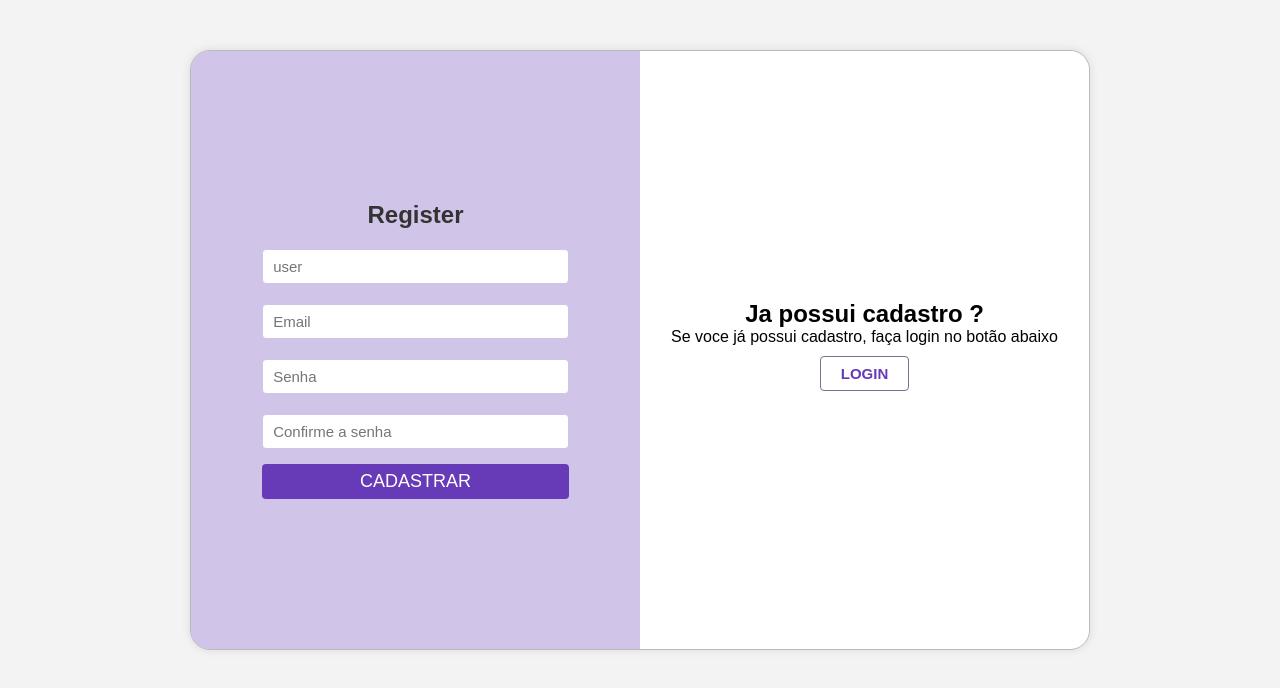
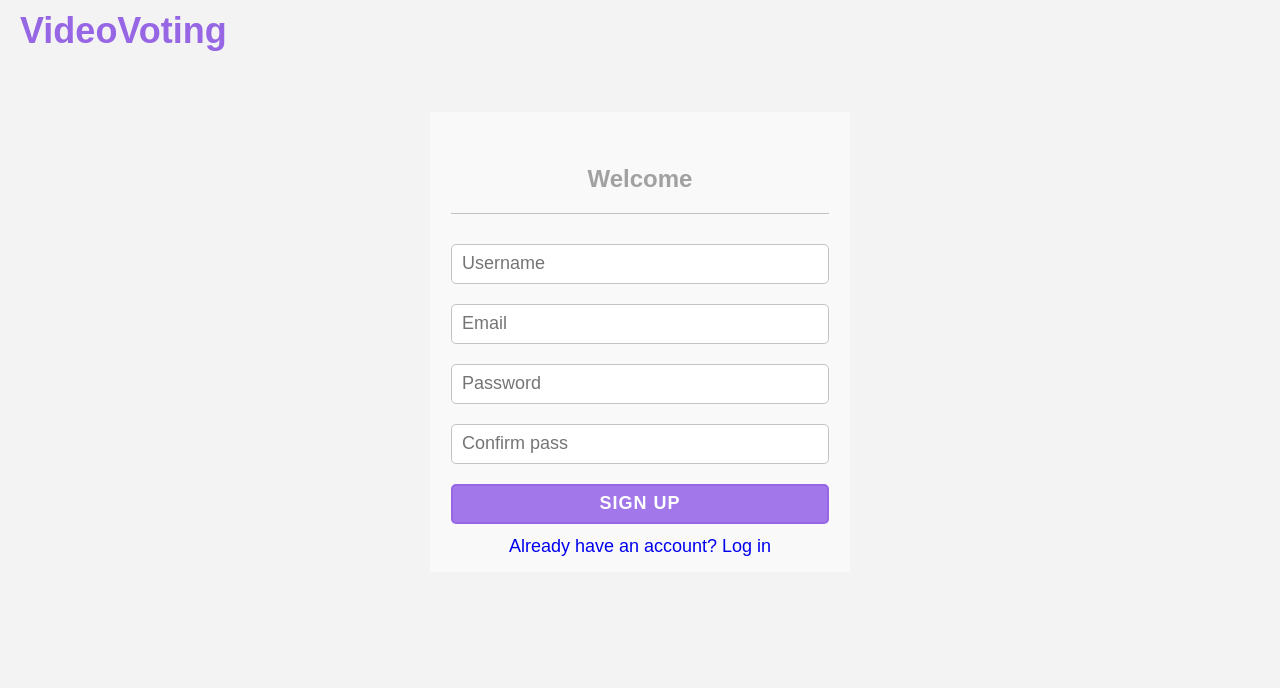
Before and after one commit to victorpiinheiro/VideoVoting, a React (Vite) app in the folder frontend/youtube/: page /register in a window 1280 px wide. Shown: the top 688 px of the page. Built offline with nearby package versions, Linux system fonts and the light colour scheme.

Commit message:
modificando pagina de register user (validações e mudanças no layout

```diff
--- a/frontend/youtube/src/pages/RegisterUser/index.jsx
+++ b/frontend/youtube/src/pages/RegisterUser/index.jsx
@@ -1,117 +1,137 @@
-import React, { useState } from 'react';
-import { useNavigate } from 'react-router-dom';
-import { Container } from './styled';
-import axios from '../../services/axios';
+import { useEffect, useState } from 'react';
+import { Link, useNavigate } from 'react-router-dom';
+import { ContainerLogin, FormLogin, Header } from './styled';
 import { toast } from 'react-toastify';
 
+import axios from '../../services/axios';
 
-export default function Register() {
-  const navigate = useNavigate()
-  const [formValues, setFormValues] = useState({
+
+export default function Login() {
+  const navigate = useNavigate();
+  const [errorsUsername, setErrors] = useState([]);
+  const [errorsPassword, setErrorsPassword] = useState([]);
+  const [formValue, setFormValue] = useState({
     username: '',
     email: '',
     password: '',
     confirmPass: '',
-  })
+  });
+
+
+
+  const handleSubmit = async (e) => {
+    e.preventDefault();
+    if (errorsUsername.length > 0 || errorsPassword.length > 0) {
+      return toast.info('Dados invalidos')
+    }
+    const data = {
+      username: formValue.username,
+      email: formValue.email,
+      password: formValue.password,
+    }
+
+    try {
+      await axios.post('/register', data);
+      toast.success('Usuario cadastrado com sucesso')
+      navigate('/')
+    } catch (err) {
+      toast.error(err.response)
+    }
+  }
+
+  const validaUsername = (username) => {
+    const caracteresProibidos = '+-*/,.:;/?!@#$%¨`´&()-^}{][~_';
+    if (caracteresProibidos.indexOf(username[0]) !== -1 || caracteresProibidos.indexOf(username[username.length - 1]) !== -1) {
+      setErrors(['Caracteres especiais são proibidos no inicio/final do username'])
+    } else {
+      setErrors([]);
+    }
+    return username.trim()
+
+  }
+
+  const ValidaPassword = (password, confirmPass) => {
+    if (confirmPass !== password) {
+      setErrorsPassword(['As senhas nao conhecidem']);
+    } else {
+      setErrorsPassword([])
+    }
+
+  }
 
   const handleChange = (e) => {
     const { name, value } = e.target;
-    setFormValues( {
-    ...formValues,
-    [name]: value,
-  })
+
+    if (name === 'username') {
+      validaUsername(value.trim())
     }
 
-const handleSubmit = async (e) => {
-  e.preventDefault();
-
-  if (formValues.password.length < 6 || formValues.password.length > 20) {
-    return toast.error('A senha deve ter entre 6 e 20 caracteres')
-  }
-  if (formValues.password !== formValues.confirmPass){
-    return toast.error('As senhas devem ser a mesma')
+    if (name === 'confirmPass') {
+      ValidaPassword(formValue.password, value.trim())
     }
 
-  try {
-     const userRegister = await axios.post('/register', {
-        username: formValues.username,
-        email: formValues.email,
-        password: formValues.password
-       });
-
-      const createToken = await axios.post('/token', {
-       email: formValues.email,
-       password: formValues.password
-      } )
 
 
-      const {token} = createToken.data;
-
-      localStorage.setItem('token', token);
-      toast.success('Usuario criado com sucesso');
-      navigate('/home')
-
-
-  } catch (error) {
-
-    toast.error(error.response.data.error)
-  }
+    setFormValue((prevState) => ({
+      ...prevState,
+      [name]: value.trim()
+    }));
+    return;
   }
 
 
   return (
-  <Container>
+
+    <>
+      <Header>VideoVoting</Header>
+      <ContainerLogin>
+
+        <FormLogin onSubmit={handleSubmit}>
+          <h2>Welcome </h2>
 
 
-    <div className="right">
-      <h2>Register</h2>
+          <input type="text"
+            placeholder="Username"
+            name='username'
+            value={formValue.username}
+            onChange={handleChange}
+            autoComplete="current-password" />
 
-      <form onSubmit={handleSubmit}>
+          {errorsUsername.length > 0 && <p>{errorsUsername}</p>}
 
-        <input type="text"
-          placeholder="user"
-          name='username'
-          value={formValues.username}
-          onChange={handleChange}
-
-          autoComplete="current-password" />
 
           <input type="email"
             placeholder="Email"
             name='email'
-          value={formValues.email}
+            value={formValue.email}
             onChange={handleChange}
-
             autoComplete="current-password" />
 
           <input type="password"
-          placeholder="Senha"
+            placeholder="Password"
             name='password'
-          value={formValues.password}
+            value={formValue.password}
             onChange={handleChange}
             autoComplete="current-password"
           />
 
           <input type="password"
-          placeholder="Confirme a senha"
+            placeholder="Confirm pass"
             name='confirmPass'
-          value={formValues.confirmPass}
+            value={formValue.confirmPass}
             onChange={handleChange}
             autoComplete="current-password"
           />
 
-        <button type='submit'>Cadastrar</button>
+          {errorsPassword.length > 0 && <p>{errorsPassword}</p>}
+
+          <button type='submit'>sign up</button>
 
 
-      </form>
-    </div>
+          <Link to="/login">Already have an account? Log in</Link>
+        </FormLogin>
 
-    <div className="left">
-
-      <h2>Ja possui cadastro ?</h2>
-      <p>Se voce já possui cadastro, faça login no botão abaixo</p>
-      <button className='button-left' onClick={() => navigate('/login')}>Login</button>
-    </div>
-  </Container>
+      </ContainerLogin>
+    </>
   );
 }
--- a/frontend/youtube/src/pages/RegisterUser/styled.jsx
+++ b/frontend/youtube/src/pages/RegisterUser/styled.jsx
@@ -1,97 +1,122 @@
 import styled from 'styled-components';
 
-export const Container = styled.div`
-  max-width: 900px;
-  min-height: 600px;
-  background: #e0e0de;
+import * as colors from '../../config/colors'
+export const Header = styled.nav`
+
+width: 100%;
+min-height: 40px;
+display: flex;
+align-items: center;
+font-size: 36px;
+padding: 10px 0 10px 20px;
+font-weight: bold;
+color: #9666e4;
+
+`
+
+export const ContainerLogin = styled.div`
+
 margin: 50px auto;
-
-  border-radius: 20px;
-  box-shadow: 0 0 10px rgba(0, 0, 0, 0.1);
-  border: 1px solid #bababa;
-  display: flex;
-  overflow: hidden;
-
-   .right, .left {
-    width: 50%;
+min-width: 320px;
+width: 420px;
+height: 460px;
 display: flex;
 flex-direction: column;
-    justify-content: center;
-    align-items: center;
-    padding: 20px;
-  }
+background: ${colors.backgroundContainer};
+box-sizing: border-box;
 
-  .left {
-    background: #fff;
-  }
 
-  .right {
-    background: #d1c4e9;
-    color: #333;
-  }
 
-  .button-left{
-    background: #fff;
-    color: #673ab7 ;
-    border: 1px solid #7c6d94;
-    font-weight: bold;
-    margin: 10px;
-    width: fit-content;
+h2{
+  color: #a1a1a1;
   display: flex;
   align-items: center;
+  text-align: center;
   justify-content: center;
-    font-size: 15px;
+  width: 90%;
+  border-bottom: 1px solid #c3c3c3;
+  margin: 10px;
+  padding: 20px;
 
 }
 
-  form {
+`;
+
+export const FormLogin = styled.form`
 display: flex;
 flex-direction: column;
-    width: 100%;
 text-align: center;
 justify-content: center;
 align-items: center;
 
+width: 100%;
+height: 100%;
+
+p{
+  background: #fa5050;
+  width: 90%;
+  padding: 4px 15px 5px 15px;
+  color: #ffffff;
+  border-radius: 4px;
+  margin-bottom: 2px;
 }
 
+h2{
+  margin: 20px;
+}
+
+input{
+
+  margin: 10px;
+  height: 40px;
+  width: 90%;
+  border-radius: 5px;
+  padding: 10px;
+  font-size: 18px;
+  border: 1px solid #c3c3c3;
+  color: #9666e4;
+
+  &:hover {
+    border: 2px solid #9666e4;
+    cursor: pointer;
+  }
+}
 
 button {
-    padding: 10px 20px;
-    border: none;
-    background: #673ab7;
-    color: white;
+  margin: 10px;
+  height: 40px;
+  border-radius: 5px;
+  font-size: 18px;
+  width: 90%;
+  background-color: ${colors.buttonColor};
+  color: #ffffff;
+  font-weight: bold;
+  text-transform: uppercase;
+  letter-spacing: 1px;
+  border: 2px solid #9666e4;
+
+
+&:hover {
   cursor: pointer;
-    border-radius: 4px;
-    margin-top: 15px;
-    width: 75%;
-    height: 35px;
-    text-transform: uppercase;
-    font-size: 18px;
-    display: flex;
-    align-items: center;
-    justify-content: center;
+}
 }
 
-  input {
-    border: solid 1px #d1c4e9;
-    border-radius: 4px;
-    margin-top: 20px;
-    height: 35px;
-    width: 75%;
-    padding: 5px 10px;
-    font-size: 15px;
-    box-sizing: border-box;
+a{
+  display: flex;
 
+  justify-content: center;
+  align-items: center;
+  text-align: center;
+  width: fit-content;
+  padding: 2px;
+  font-size: 18px;
+  border-bottom: 1px solid transparent;
+  transition: border-bottom .5s ease;
+
+  &:hover {
+
+    border-bottom: 1px solid #9666e4;
+  }
 }
 
-
-  @media (max-width: 768px) {
-    flex-direction: column;
-    text-align: center;
-
-    .left, .right {
-      width: 100%;
-      min-height: 250px;
-    }
-  }
 `;
```
Lines whose indentation alone changed are shown as unchanged.
